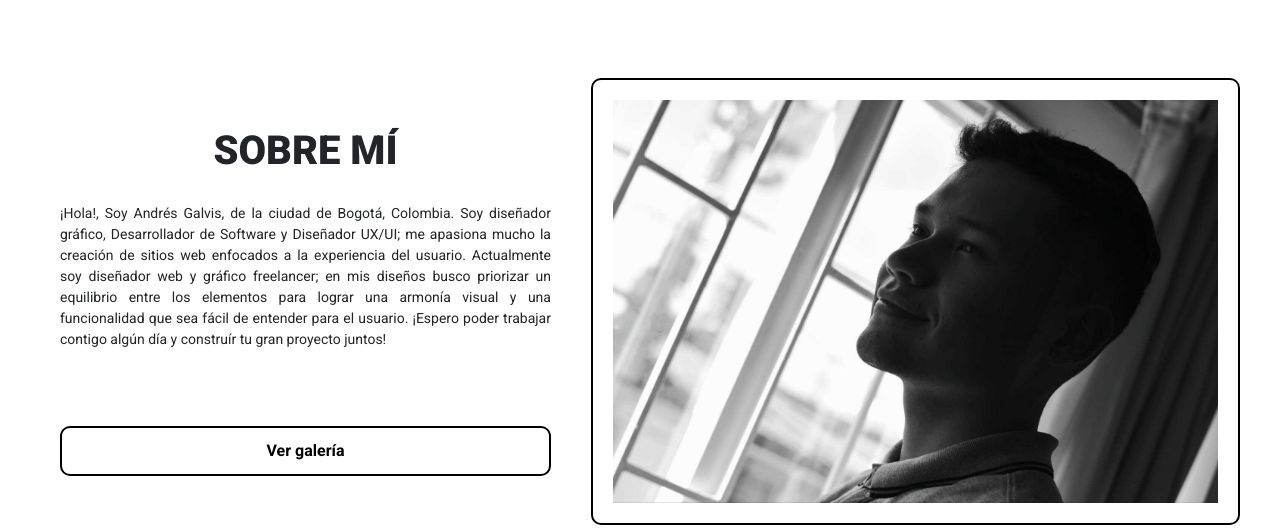
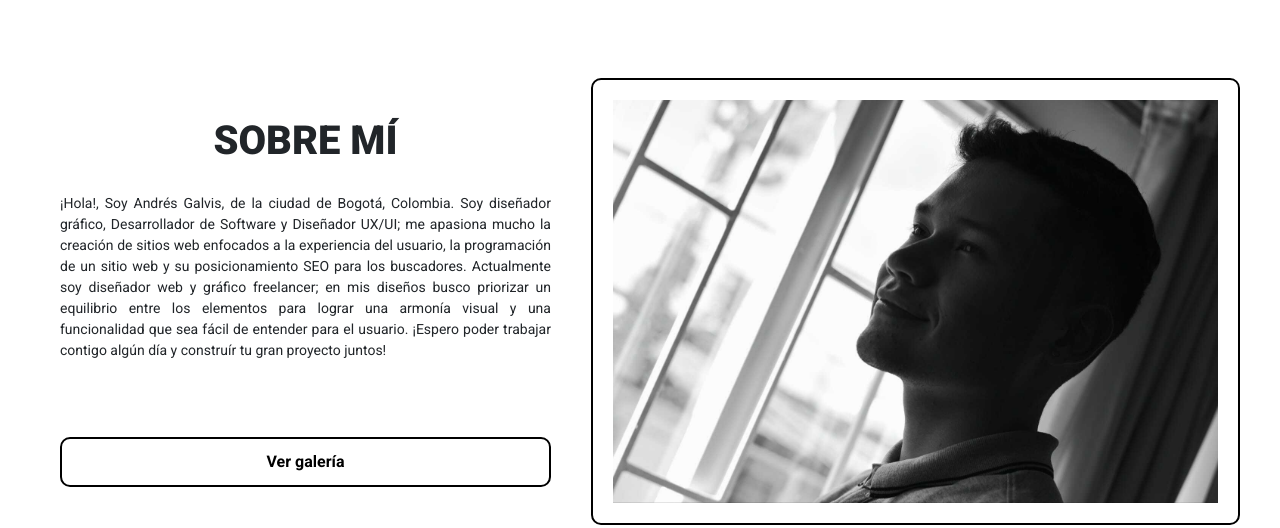
Before and after one commit to andres-galvis/Landing_page, a website: page index.html in a window 1280 px wide. Shown: the part 584-1112 px from the top of the page. Drawn offline with nearby package versions, Linux system fonts and the light colour scheme.

Commit message:
se hacen cambios en el index

```diff
--- a/index.html
+++ b/index.html
@@ -88,7 +88,8 @@
                         <p>
                             ¡Hola!, Soy Andrés Galvis, de la ciudad de Bogotá, Colombia. Soy diseñador gráfico,
                             Desarrollador de Software y Diseñador UX/UI; me apasiona mucho la creación de sitios web
-                            enfocados a la experiencia del usuario.
+                            enfocados a la experiencia del usuario, la programación de un sitio web y su posicionamiento
+                            SEO para los buscadores.
                             Actualmente soy diseñador web y gráfico freelancer; en mis diseños busco priorizar un equilibrio
                             entre los elementos para lograr una armonía visual y una funcionalidad que sea fácil de entender
                             para el usuario.
```
